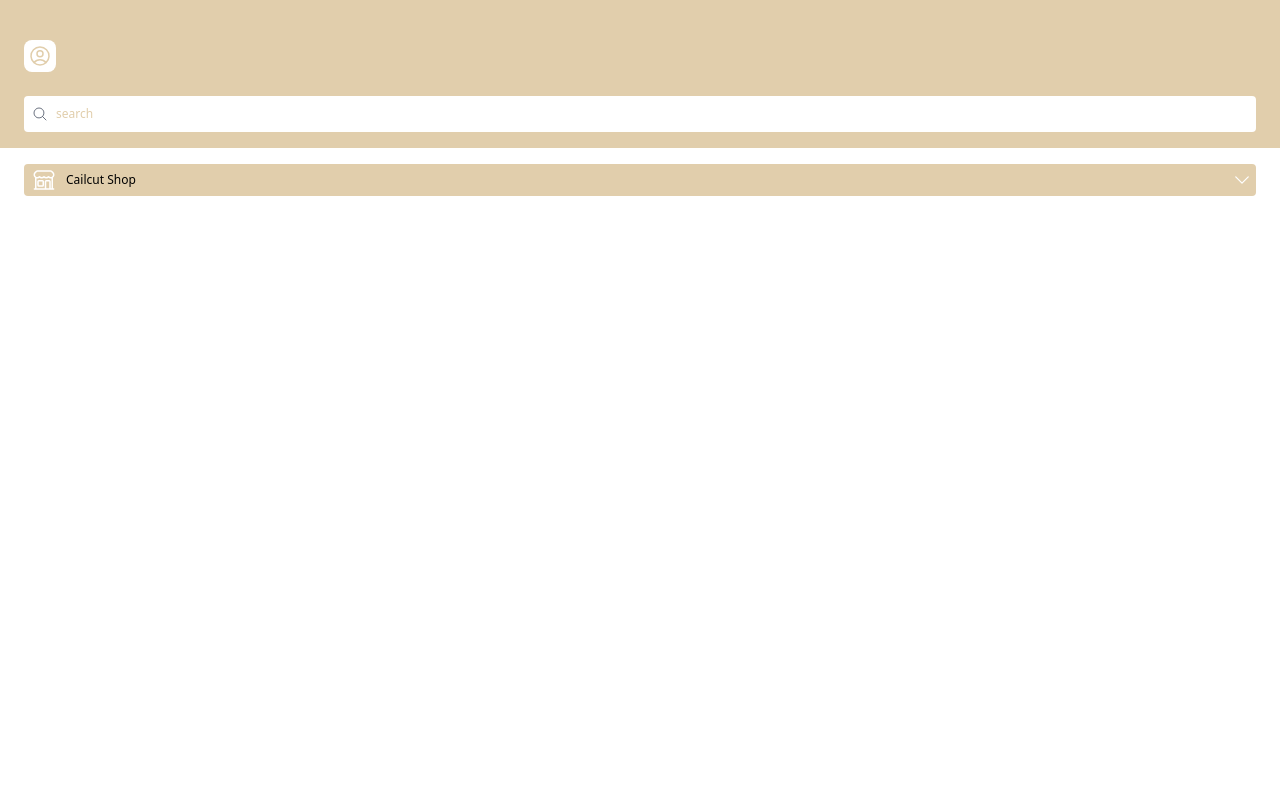
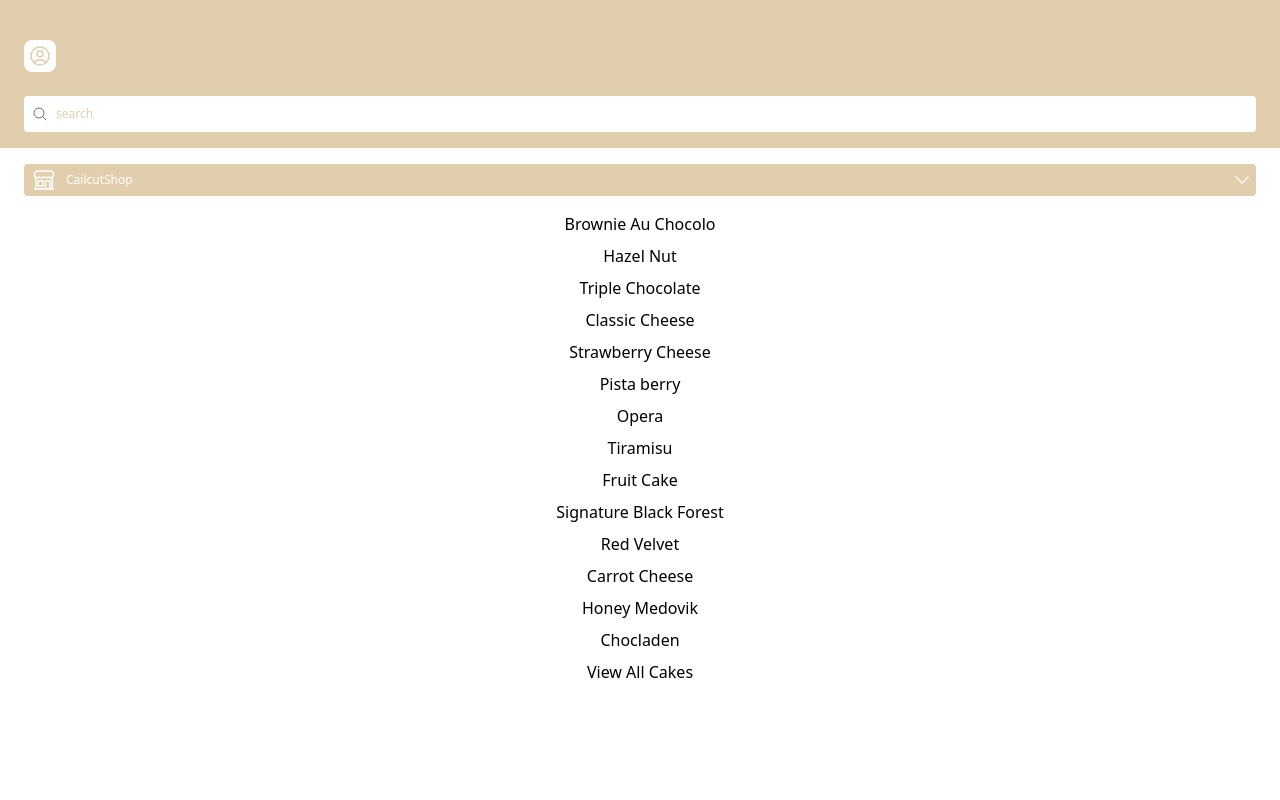
Before and after one commit to BadVoice/MobileNavMenu-component-for-Bakery, a Vue app: page /1 in a window 1280 px wide. Before the commit this address had no page. Shown: the top 800 px of the page. Built offline with nearby package versions, Linux system fonts and the light colour scheme.

Commit message:
feat: add rendering first category

```diff
--- a/src/components/MobileBtn/MovileBtn.vue
+++ b/src/components/MobileBtn/MovileBtn.vue
@@ -2,6 +2,7 @@
     <div
         :class="{ active: isActive }"
                     @click.prevent="toggleModal"
+
 
                     class="toggle ">
 
--- a/src/components/NavMenu/NavMenu.vue
+++ b/src/components/NavMenu/NavMenu.vue
@@ -1,6 +1,6 @@
 <template>
     <div class="navMenu container  max-w-m w-[100%] h-[100vh] bg-white
-     overflow-y-scroll bg-gray-900
+     overflow-y-scroll bg-gray-100
 
     ">
 
@@ -41,8 +41,8 @@
                                   </svg>
 
                             </div>
-                            <RouterLink to="/" class=" inline-block w-full py-2 pl-2 pr-2 text-xs rounded hover:bg-[#E1CEAC] focus:outline-none focus:bg-[#E1CEAC] focus:bg-[#E1CEAC] focus:bg-[#E1CEAC]" href="">
-                                Cailcut Shop
+                            <RouterLink to="/" class="text-white inline-block w-full py-2 pl-2 pr-2 text-xs rounded hover:bg-[#E1CEAC] focus:outline-none focus:bg-[#E1CEAC] focus:bg-[#E1CEAC] focus:bg-[#E1CEAC]" href="">
+                               {{categories.CailcutShop.name}}
                             </RouterLink>
                         </div>
                         <button class=" flex items-center p-1 text-white">
@@ -57,44 +57,52 @@
             </ul>
         </div>
 
-
-
-
+        <div
+        class="px-6 pt-4">
+            <ul
+            class="flex flex-col space-y-2 items-center">
+                <li class=""
+                v-for='cake in categories.CailcutShop.cakes' :key='cake'>
+                    <RouterLink  :to="`/:${cake}`" >{{cake}}</RouterLink>
+                </li>
+            </ul>
+        </div>
 
     </div>
 </template>
 
 <script setup>
-import { reactive } from "@vue/reactivity";
+    import { reactive, toRefs, ref } from "@vue/reactivity";
 
-import MovileBtn from '../MobileBtn/MovileBtn.vue'
+    import MovileBtn from '../MobileBtn/MovileBtn.vue'
 
-    const rangeProducts = reactive({
-        'Cakes': {
+    const categories = reactive({
 
-        },
-        'Pastries': {
-
-        },
-        'Bakery': {
-
-        },
-        'Gift Ideas': {
-
-        },
-        'Events': {
-
-        },
-        'Seasonal': {
-
-        },
-        'Buffer': {
-
-        },
-        'Contact': {
-
+        'CailcutShop':
+            {
+            name: 'CailcutShop',
+            cakes:['Brownie Au Chocolo',
+            'Hazel Nut',
+            'Triple Chocolate',
+            'Classic Cheese',
+            'Strawberry Cheese',
+            'Pista berry',
+            'Opera',
+            'Tiramisu',
+            'Fruit Cake',
+            'Signature Black Forest',
+            'Red Velvet',
+            'Carrot Cheese',
+            'Honey Medovik',
+            'Chocladen',
+            'View All Cakes'
+        ]
         }
     })
+
+
+
+
 </script>
 
 <style lang="css" scoped>
--- a/src/router/index.js
+++ b/src/router/index.js
@@ -1,5 +1,6 @@
 import { createRouter, createWebHistory } from 'vue-router'
 import HomeView from '../views/HomeView.vue'
+import NavMenu from '@/components/NavMenu/NavMenu.vue';
 
 const router = createRouter({
   history: createWebHistory(import.meta.env.BASE_URL),
@@ -9,6 +10,13 @@ const router = createRouter({
       name: 'home',
       component: HomeView
     },
+    {
+      path: "/:cake",
+      name: 'NavMenu',
+      component: NavMenu
+    }
+
+
 
   ]
 })
```
